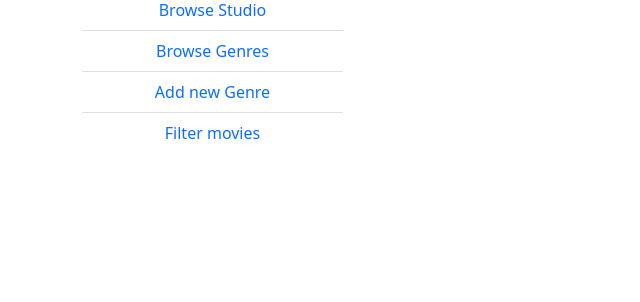
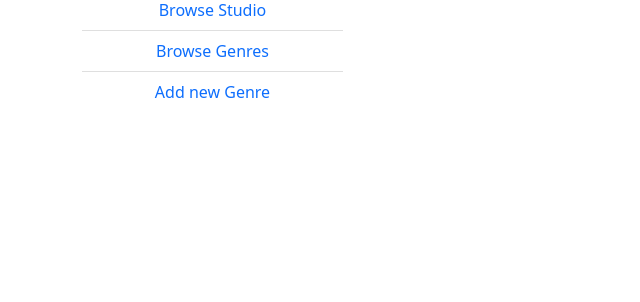
Before and after one commit to vikas1412/movies-demo, a Django app: page /movies/directors/ in a window 1280 px wide. Shown: the part 386-688 px from the top of the page, without its empty margins (0-640 px from the left). Run offline with Django 3.2, Linux system fonts and the light colour scheme; data that the repository does not hold is empty.

Commit message:
Remove Dummy filter link

```diff
--- a/templates/base.html
+++ b/templates/base.html
@@ -80,7 +80,6 @@
                 <li class="list-group-item text-center"><a href="{% url 'studios' %}"> Browse Studio</a></li>
                 <li class="list-group-item text-center"><a href="{% url 'genres' %}"> Browse Genres</a></li>
                 <li class="list-group-item text-center"><a href="{% url 'new-genre' %}"> Add new Genre</a></li>
-                <li class="list-group-item text-center"><a href="{% url 'filter' %}"> Filter movies</a></li>
             </ul>
         </div>
 
```
